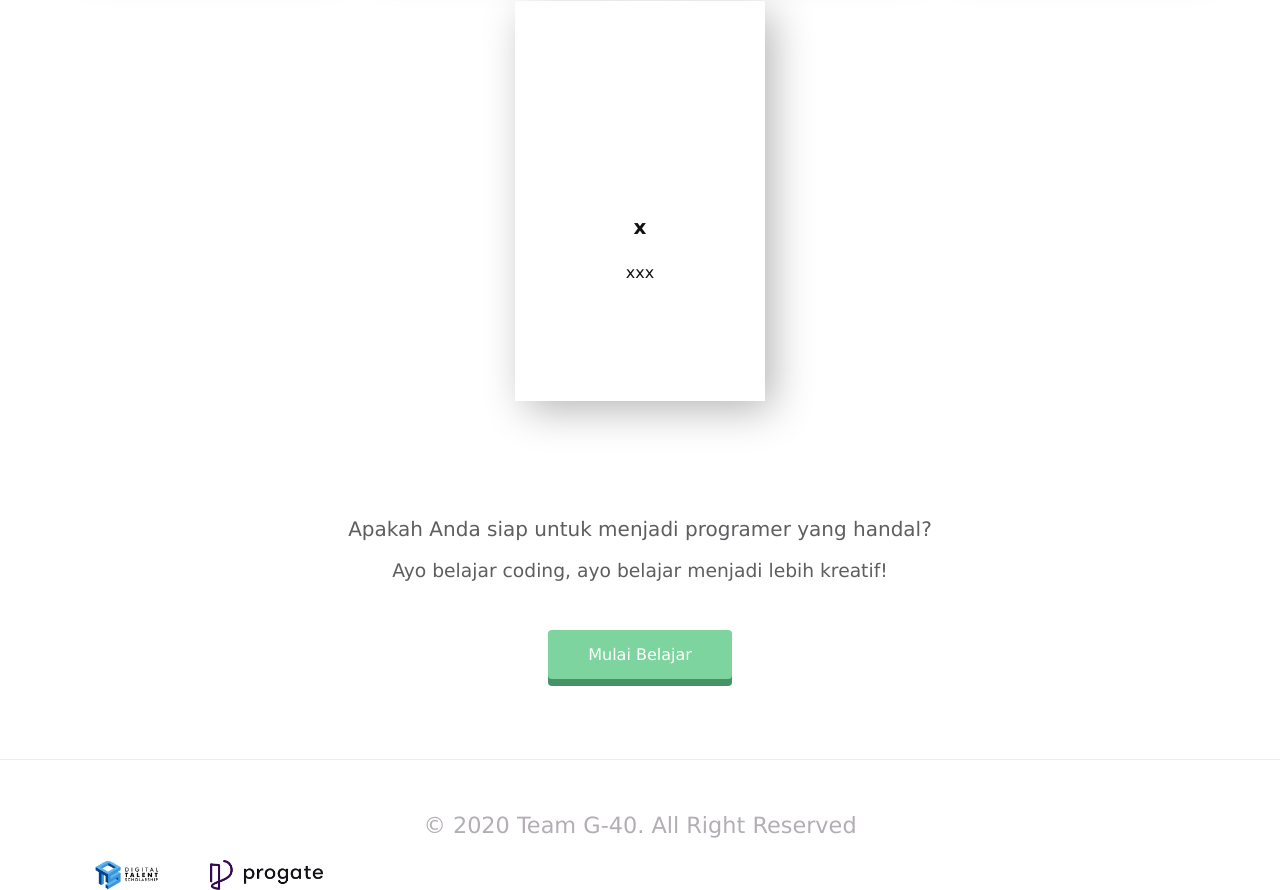
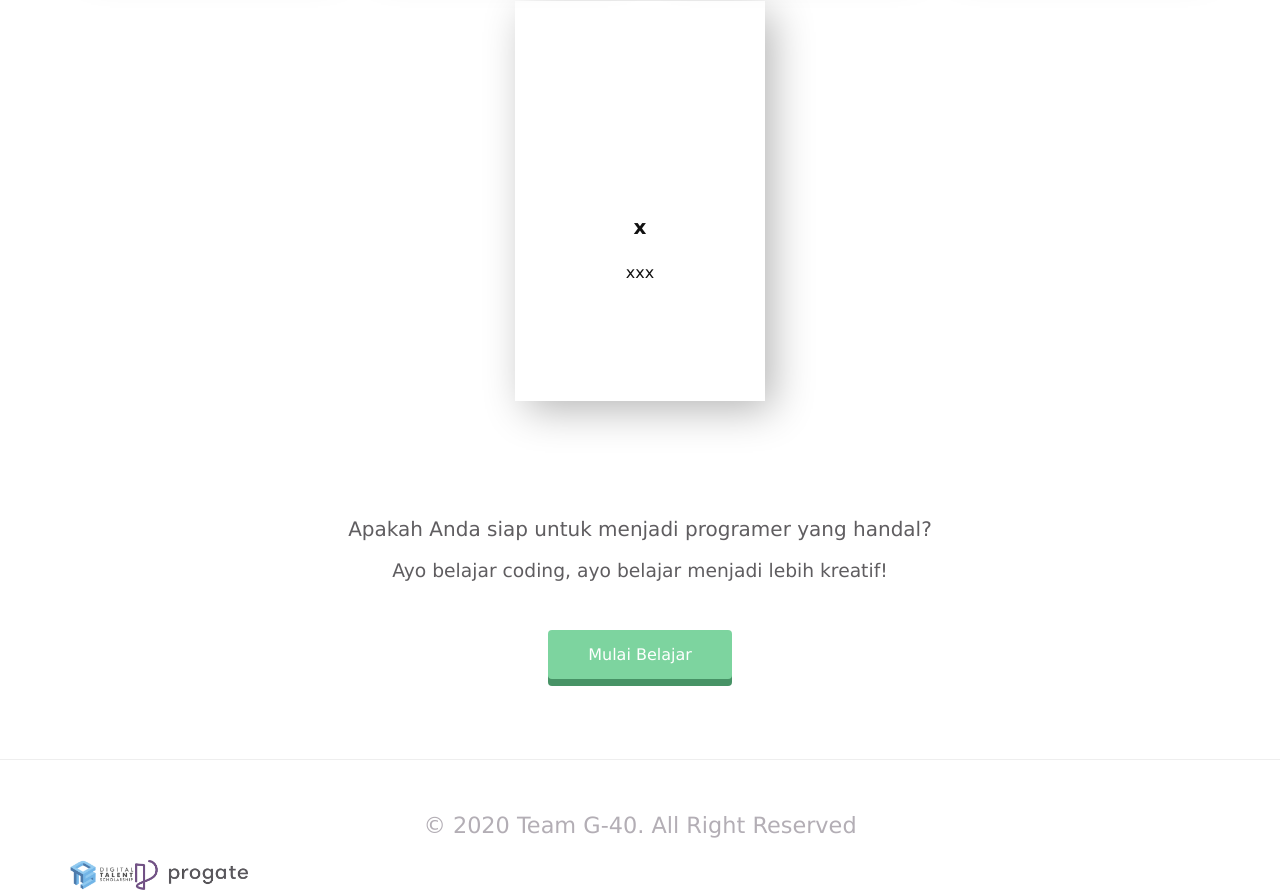
Before and after one commit to Progate-G40/Contoh-Website-Progate-NayanDev, a plain HTML site: page index.html in a window 1280 px wide. Shown: the part 1960-2850 px from the top of the page. Drawn offline with Linux system fonts and the light colour scheme.

Commit message:
Update stylesheet.css

```diff
--- a/stylesheet.css
+++ b/stylesheet.css
@@ -286,4 +286,6 @@ footer {
 .thx {
   float: left;
   height: 30px;
-  padding: 0 25px;
+  padding: 10 25px;
+  opacity: 0.7;
+}
```
